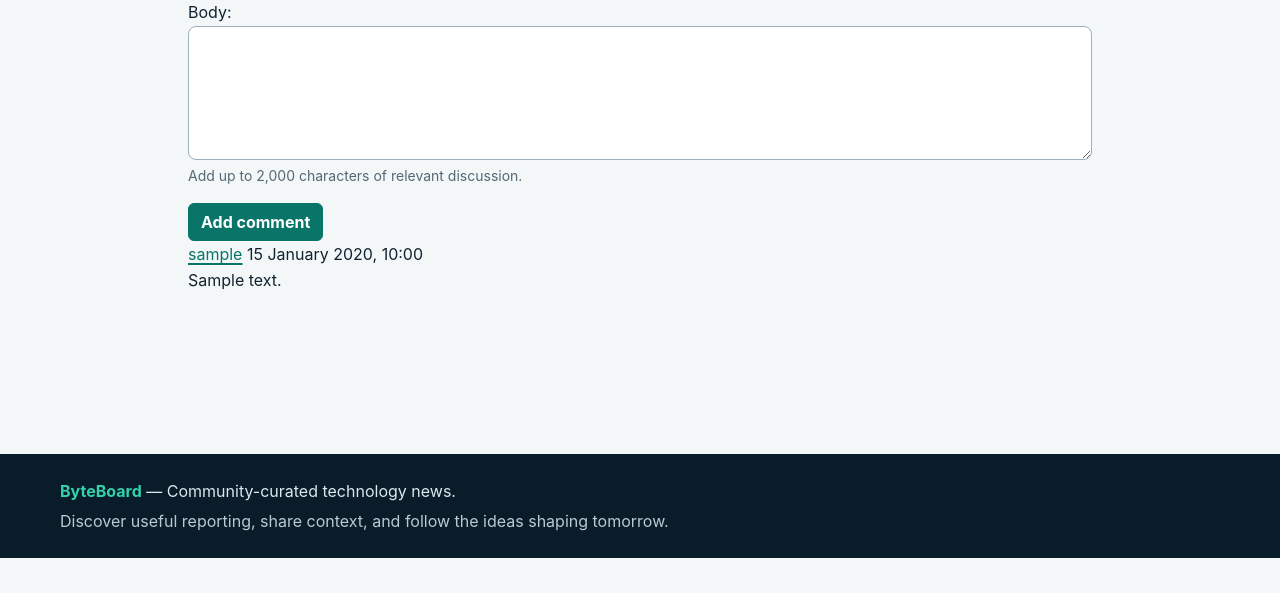
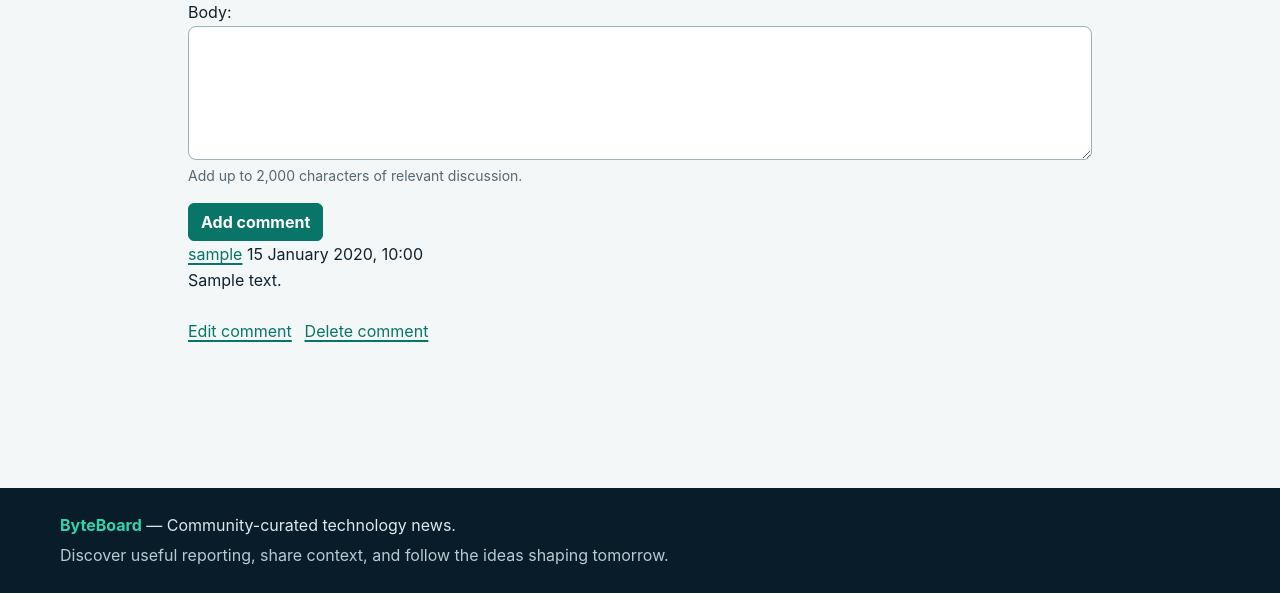
Before and after one commit to AbdulkadirKhoujja/codeinstitute-milestone-3-project, a Django app: page /posts/1/ in a window 1280 px wide. Shown: the part 784-1377 px from the top of the page. Before the commit the page ends 1342 px from the top, so only its background shows below. Run offline with Django 5.2, Linux system fonts and the light colour scheme; a user stored in the database is signed in; tables that the repository leaves empty hold one stand-in row (values such as "Sample post").

Commit message:
feat: show owned comment controls

```diff
--- a/templates/includes/comment-card.html
+++ b/templates/includes/comment-card.html
@@ -5,4 +5,10 @@
     {% if not comment.is_approved %}<span class="badge text-bg-secondary">Awaiting moderation</span>{% endif %}
   </header>
   <div class="comment-card__body">{{ comment.body|linebreaks }}</div>
+  {% if user == comment.author %}
+    <div class="owner-actions" aria-label="Manage comment by {{ comment.author.username }}">
+      <a href="{% url 'news:comment-update' comment.post_id comment.pk %}">Edit comment</a>
+      <a href="{% url 'news:comment-delete' comment.post_id comment.pk %}">Delete comment</a>
+    </div>
+  {% endif %}
 </article>
```
Also changed, not shown: news/tests/test_comment_visibility.py (+22 -0 lines).
